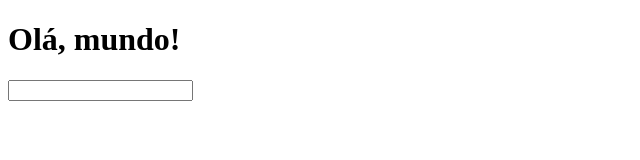
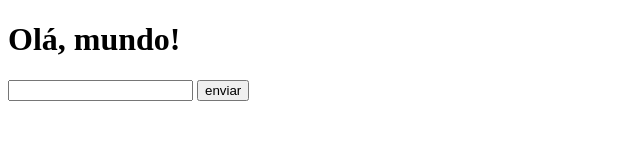
Before and after one commit to Jvotoni/desafio-02, a plain HTML site: page index.html in a window 1280 px wide. Shown: the whole page, without its empty margins (0-640 px from the left). Drawn offline with Linux system fonts and the light colour scheme.

Commit message:
mudanças

```diff
--- a/index.html
+++ b/index.html
@@ -8,5 +8,15 @@
 <body>
     <h1>Olá, mundo!</h1>
      <input type="text">
+     <button onclick="alerta()">enviar</button>
+
+     <script>
+       function alerta () {
+            const input = document.querySelector('input')
+            const alerta = input.value
+
+            alert(alerta)
+        }
+     </script>
 </body>
 </html>
```
